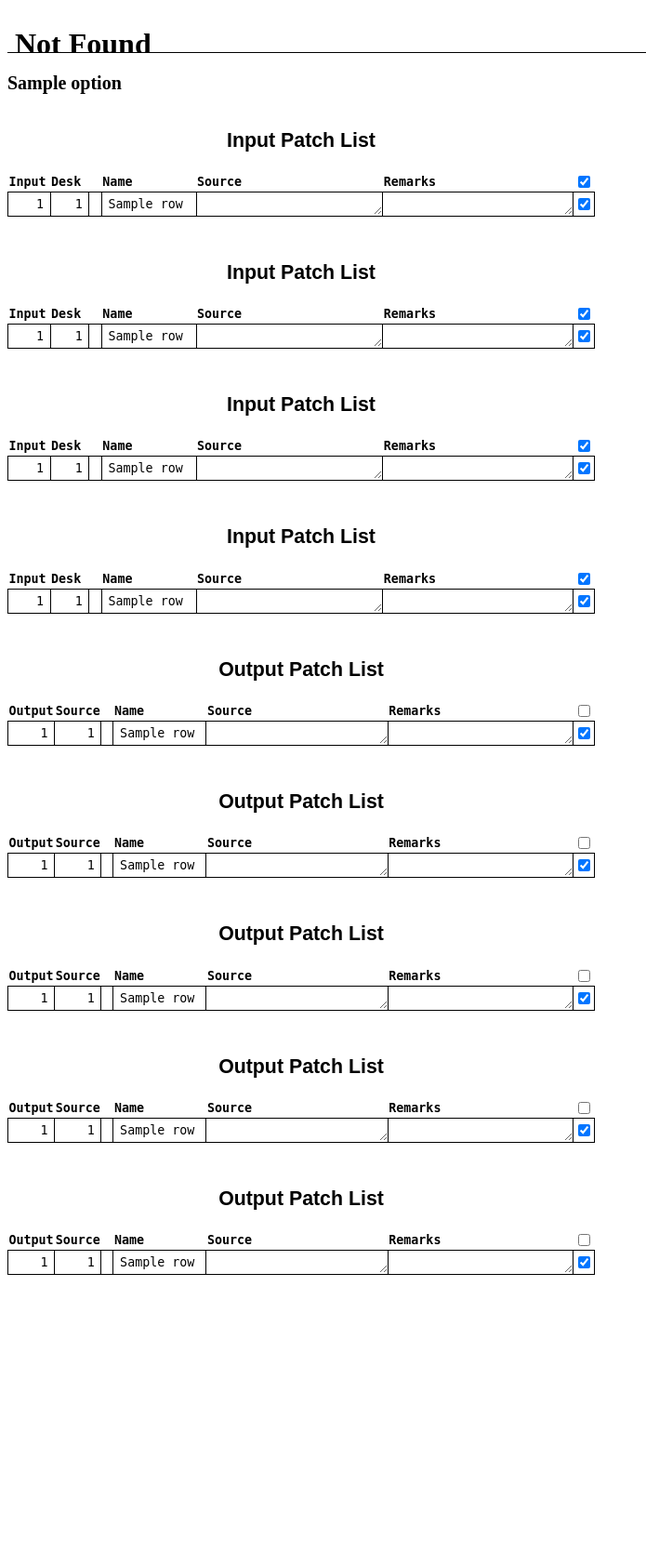
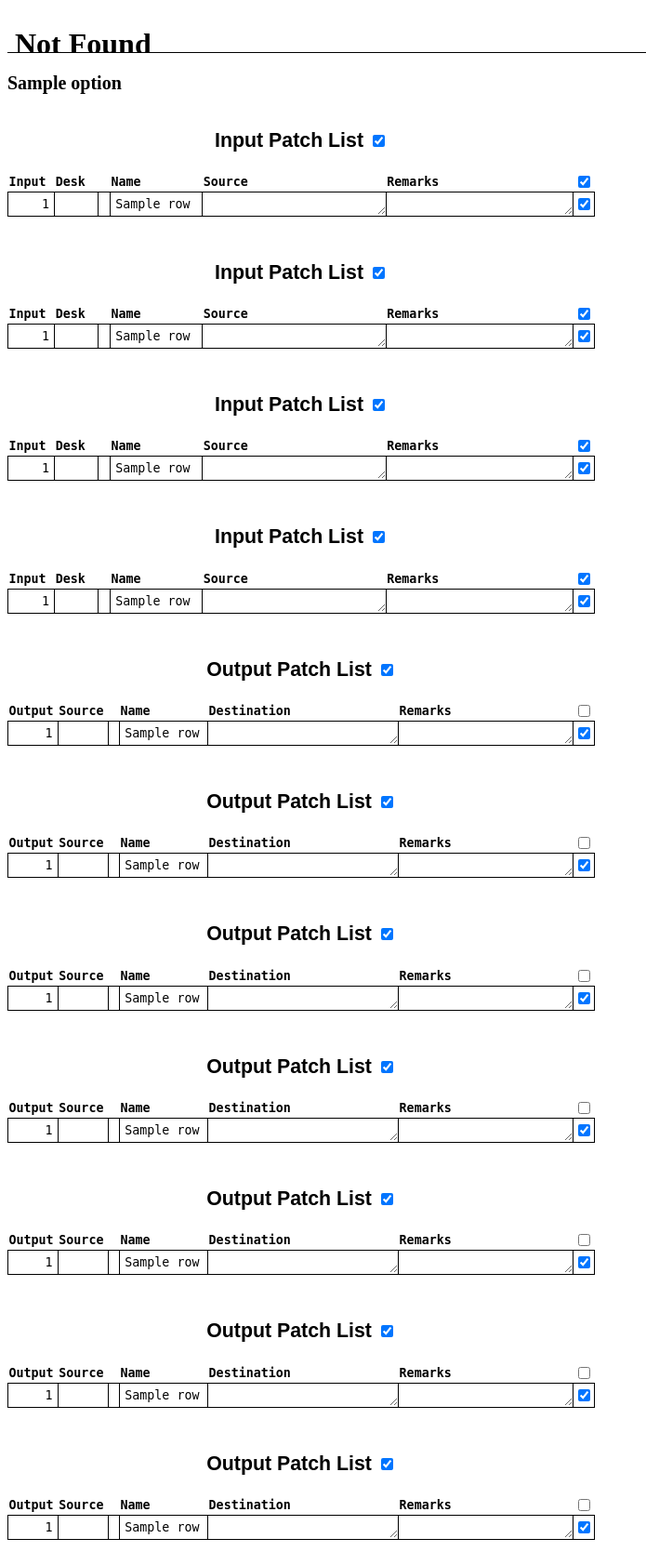
Before and after one commit to cstranex/x32-patch-list, a Flask app: template templates/template.html in a window 1280 px wide. Shown: the whole page at 93% size, without its empty margins (0-695 px from the left). Before the commit the page ends 1371 px from the top, so only its background shows below. Run offline with Flask 2, Linux system fonts and the light colour scheme; the template is opened without the code that fills it: most values are stand-ins (such as "Sample title", 1, 10 or a date in 2020); some libraries are stand-ins or nearby versions.

Commit message:
Add support for fx and aux in lists and control visibility of sections

```diff
--- a/fe.py
+++ b/fe.py
@@ -18,6 +18,9 @@ parser = ScnParser()
 
 TYPE_NAMES = {
     'in': 'Local',
+    'aux': 'Aux',
+    'aes': 'AES',
+
     'aes50a': 'AES50-A',
     'aes50b': 'AES50-B',
     'card': 'Card',
@@ -29,13 +32,20 @@ TYPE_NAMES = {
 MIX_NAMES = {
     'bus': 'Bus',
     'main': 'Main',
+    'fxrtn': 'FX'
+}
+
+CHANNEL_NAMES = {
+    'auxin': 'Aux',
+
 }
 
 
 def GetMixName(type, n):
+    """ Prefix a channel with its mix name """
     name = MIX_NAMES[type]
     if type == 'main':
-        return name
+        return '{} {}'.format(name, n.upper())
 
     if n.isdigit():
         n = "{:02}".format(int(n))
@@ -43,7 +53,29 @@ def GetMixName(type, n):
     return '{} {}'.format(name, n)
 
 
+def GetChannelName(type, n):
+    """ Prefix a channel with its channel type """
+    if type in CHANNEL_NAMES:
+        return ('{} {}'.format(CHANNEL_NAMES[type], n))
+    else:
+        return n
+
+
+def GetDeskName(chan):
+    """ Return either an input or output channel name """
+    if not chan:
+        return ''
+
+    if 'mix' in chan:
+        return GetMixName(chan['mix'], chan['mix_index'])
+    elif 'channel' in chan:
+        return GetChannelName(chan['channel'], chan['channel_index'])
+
+    return ''
+
+
 def GetTypeName(type, n):
+    """ Return correct name from type """
     if type == 'in' and n > 32:
         return 'Aux In'
     else:
@@ -51,6 +83,7 @@ def GetTypeName(type, n):
 
 
 def GetSourceIndex(type, n):
+    """ Return correct source names """
     if type == 'in':
         if n < 33:
             return n
@@ -70,20 +103,12 @@ def generate():
         Generation method, accepts an uploaded scn file along with some user-specified options.
 
         Current options allowed (all are either 1 for true or 0 for false):
-        set-bg-color    -   Set the background colour of the table row to channel colour (if applicable)
-        set-fg-color    -   Set the foreground colour of the table row to channel colour (if applicable)
-        set-color       -   Add a separate column to show colour
-        hide-blank      -   Hide rows that have a blank name
-        hide-black      -   Hide black coloured rows
+        color           -   Add a separate column to show colour
         title           -   Title
     """
 
     opts = {
-        'setbgcolor': True if request.files.get('set-bg-color') == '1' else False,
-        'setfgcolor': True if request.files.get('set-fg-color') == '1' else False,
-        'setcolor': True if request.files.get('set-color') == '1' else False,
-        'hide-blank':  True if request.files.get('hide-blank') == '1' else False,
-        'hide-black': True if request.files.get('hide-black') == '1' else False,
+        'color': True if request.files.get('color', '1') == '1' else False,
         'title': request.files.get('title', '')
     }
 
@@ -94,8 +119,8 @@ def generate():
         'options': opts,
         'TYPE_NAMES': TYPE_NAMES,
         'GetTypeName': GetTypeName,
-        'GetMixName': GetMixName,
-        'GetSourceIndex': GetSourceIndex
+        'GetSourceIndex': GetSourceIndex,
+        'GetDeskName': GetDeskName
     }
 
     return render_template('template.html', **kwargs)
--- a/main.py
+++ b/main.py
@@ -16,11 +16,17 @@ from collections import defaultdict
 
 logger = logging.getLogger(__name__)
 
-CONFIG_RE = re.compile(r'/(ch|auxin|bus|mtx|main)/([0-3][0-9]|st|m)/config')
-ROUTING_RE = re.compile(r'/config/routing/(IN|AES50A|AES50B|CARD|OUT)')
+CONFIG_RE = re.compile(
+    r'/(ch|auxin|bus|mtx|main|fxrtn)/([0-3][0-9]|st|m)/config'
+)
+ROUTING_RE = re.compile(
+    r'/config/routing/(IN|AES50A|AES50B|CARD|OUT)'
+)
 
 # main = outputs
-OUTPUTS_RE = re.compile(r'/outputs/(aux|aes|main|p16)/([0-3][0-9])$')
+OUTPUTS_RE = re.compile(
+    r'/outputs/(aux|aes|main|p16)/([0-3][0-9])$'
+)
 
 OUTPUTS = ['bus', 'mtx', 'main']
 INPUTS = ['ch', 'auxin']
@@ -37,7 +43,9 @@ MAX_OUTPUTS = {
     'aes50b': 48,
     'card': 32,
     'out': 16,
-    'p16': 16
+    'p16': 16,
+    'aux': 6,
+    'aes': 2
 }
 
 """
@@ -92,9 +100,9 @@ def RouteSourceFromRouteGroup(group, offset):
         if offset < 6:
             return 'aux.{:02}'.format(offset + 1)
         elif offset == 6:
-            return 'cr.0l'
+            return 'mon.l'
         elif offset == 7:
-            return 'cr.02'
+            return 'mon.r'
     elif src == 'AUX/TB':
         if offset < 6:
             return 'auxin.{:02}'.format(offset + 1)
@@ -206,8 +214,10 @@ def GetChannelKeyFromSource(source):
     """ Return a channel key for an output's source integer """
     if source == 0:
         return None
-    elif source < 3:
-        return 'main.st'
+    elif source == 1:
+        return 'main.l'
+    elif source == 2:
+        return 'main.r'
     elif source == 3:
         return 'main.m'
     elif source <= 19:
@@ -271,6 +281,23 @@ class ScnParser(object):
             elif OUTPUTS_RE.match(line[0]):
                 self.ParseOutput(line)
 
+        # Automatically create some presets for Monitor L, R and TB
+        self.channels['tb'] = {
+            'name': 'Talkback',
+            'color': 'INT',
+            'internal': 'tb'
+        }
+        self.channels['mon.l'] = {
+            'name': 'Monitor L',
+            'color': 'INT',
+            'internal': 'mon'
+        }
+        self.channels['mon.r'] = {
+            'name': 'Monitor R',
+            'color': 'INT',
+            'internal': 'mon'
+        }
+
     def ParseRouting(self, line):
         """ Parse routing information """
 
@@ -333,12 +360,22 @@ class ScnParser(object):
         if config_type in OUTPUTS:
             _path, name, _, colour = line  # osc path, name, icon, colour
 
+            if config_type == 'main' and ch_num == 'st':
+                ch_num = 'l'
+
             self.channels['{}.{}'.format(config_type, ch_num)] = {
                 'name': name,
                 'color': colour,
                 'mix_index': ch_num,
                 'mix': config_type
             }
+
+            if config_type == 'main' and ch_num == 'l':
+                self.channels['main.r'] = {}
+                self.channels['main.r'].update(self.channels['main.l'])
+                self.channels['main.r'].update({
+                    'mix_index': 'r'
+                })
 
         elif config_type in INPUTS:
             _path, name, _, colour, source = line  # osc path, name, icon, colour, source
@@ -352,10 +389,19 @@ class ScnParser(object):
             self.channels[chan_key] = {
                 'name': name,
                 'route_key': route_key,
+                'channel': config_type,
                 'channel_index': int(ch_num),
                 'color': colour
             }
             self.channel_by_route[route_key].append(self.channels[chan_key])
+        elif config_type == 'fxrtn':
+            _path, name, _, colour = line
+            self.channels['fx.{}'.format(ch_num)] = {
+                'name': name,
+                'color': colour,
+                'mix_index': ch_num,
+                'mix': config_type
+            }
 
     def GetRoute(self, route):
         """ Get a route by key """
@@ -369,13 +415,12 @@ class ScnParser(object):
         for i in range(MAX_OUTPUTS[output_type]):
             key = '{}.{:02}'.format(output_type, i + 1)
 
-            if output_type == 'p16':
-                # Force something different
+            if output_type in ['p16', 'aux', 'aes']:
+                # Source doesn't only have to be an output
                 source = self.outputs.get(key)
                 if not source:
                     patch.append(None)
                     continue
-
             elif key in self.output_route_source:
                 source = self.output_route_source[key]
             else:
--- a/static/print.css
+++ b/static/print.css
@@ -7,15 +7,18 @@ body {
 }
 
 table {
-  page-break-before: always;
+  page-break-before: auto;
+  page-break-inside: avoid;
+  width: 100% !important;
+}
+
+tr {
+  page-break-inside: avoid;
+  page-break-after: auto;
 }
 
 td:last-child {
   display: none;
-}
-
-table {
-  width: 100% !important;
 }
 
 textarea {
@@ -29,8 +32,12 @@ td {
   color-adjust: exact;
 }
 
-tr.ignore {
+.ignore {
   display: none !important;
+}
+
+thead {
+  display: table-header-group;
 }
 
 .togglechildren {
@@ -40,3 +47,7 @@ tr.ignore {
 iframe {
   display: none !important;
 }
+
+input[type='checkbox'] {
+  display: none !important;
+}
--- a/static/web.css
+++ b/static/web.css
@@ -46,24 +46,24 @@ th:last-child {
   text-align: center;
 }
 
-/* Type */
+/* In/Out */
 td:nth-child(1) {
-  width: 3em;
+  width: 3.8em;
   text-align: right;
-  padding-right: 0.5em;
+  padding-right: 0.4em;
 }
 
 /* Line */
 td:nth-child(2) {
-  width: 3em;
+  width: 3.8em;
   text-align: right;
-  padding-right: 0.5em;
+  padding-right: 0.4em;
 }
 
 /* Name */
 td:nth-child(4) {
   width: 10em;
-  padding-left: 0.5em;
+  padding-left: 0.4em;
 }
 
 /* Source and Remarks */
@@ -114,6 +114,10 @@ td:nth-child(6) {
   background: #000000 !important;
 }
 
+.col-INT {
+  background: #777777 !important;
+}
+
 .odd td {
   background: #ffffff;
 }
--- a/static/web.js
+++ b/static/web.js
@@ -23,8 +23,22 @@ $(function() {
     $(this)
       .closest('table')
       .find('.togglevisible')
-      .prop('checked', $(this).is(':checked'));
+      .prop('checked', $(this).is(':checked'))
+      .change();
   });
+
+  $('.togglesection').change(function() {
+    if ($(this).is(':checked')) {
+      $(this)
+        .closest('table')
+        .removeClass('ignore');
+    } else {
+      $(this)
+        .closest('table')
+        .addClass('ignore');
+    }
+  });
+  $('.togglesection').change();
 
   // Auto-expand text area
   $('textarea').each(function() {
--- a/templates/input_patch.html
+++ b/templates/input_patch.html
@@ -1,7 +1,9 @@
 {% import 'util.html' as util %} {% for type in ['in', 'aes50a', 'aes50b', 'card'] %}
 <table>
+    <caption>{{TYPE_NAMES[type]}} Input Patch List
+        <input type="checkbox" class="togglesection" checked>
+    </caption>
     <thead>
-        <caption>{{TYPE_NAMES[type]}} Input Patch List</caption>
         <tr>
             <th>Input</th>
             <th>Desk</th>
@@ -21,7 +23,7 @@
             {% if loop.index0 == 0 %}
             <td>{{GetSourceIndex(type, parent_loop.index) }}</td>{% else %}
             <td></td>{% endif %}
-            <td>{{chan.channel_index}}</td> {# TODO: Add prefix (eg: Aux In) #}
+            <td>{{GetDeskName(chan)}}</td>
             <td class="colour col-{{chan.color}}"></td>
             <td>{{chan.name}}</td>
             <td>{{ util.user_input() }}</td>
--- a/templates/output_patch.html
+++ b/templates/output_patch.html
@@ -1,13 +1,15 @@
-{% import 'util.html' as util %} {% for type in ['out', 'aes50a', 'aes50b', 'card', 'p16'] %}
+{% import 'util.html' as util %} {% for type in ['out', 'aux', 'aes', 'aes50a', 'aes50b', 'card', 'p16'] %}
 <table>
+    <caption>{{TYPE_NAMES[type]}} Output Patch List
+        <input type="checkbox" class="togglesection" checked>
+    </caption>
     <thead>
-        <caption>{{TYPE_NAMES[type]}} Output Patch List</caption>
         <tr>
             <th>Output</th>
             <th>Source</th>
             <th></th>
             <th>Name</th>
-            <th>Source</th>
+            <th>Destination</th>
             <th>Remarks</th>
             <th>
                 <input type="checkbox" class="togglechildren">
@@ -27,7 +29,7 @@
             <td>{{ util.checkbox(false) }}</td>
             {% else %}
             <td>{{loop.index}}</td>
-            <td>{% if row.mix %}{{ GetMixName(row.mix, row.mix_index) }}{% else %}{{row.channel_index}}{% endif %}</td>
+            <td>{{GetDeskName(row)}}</td>
             <td class="colour col-{{row.color}}"></td>
             <td>{{row.name}}</td>
             <td>{{ util.user_input() }}</td>
--- a/templates/template.html
+++ b/templates/template.html
@@ -13,7 +13,13 @@
     <h2>{{options.title}}</h2>
     {% include 'input_patch.html' %} {% include 'output_patch.html' %}
     <script src="https://ajax.googleapis.com/ajax/libs/jquery/3.2.1/jquery.min.js"></script>
-    <script src="/web.js"></script>
+    <script src="/web.js"></script> {% if not options.color %}
+    <style>
+        .colour {
+            display: none;
+        }
+    </style>
+    {% endif %}
 </body>
 
 </html>
```
